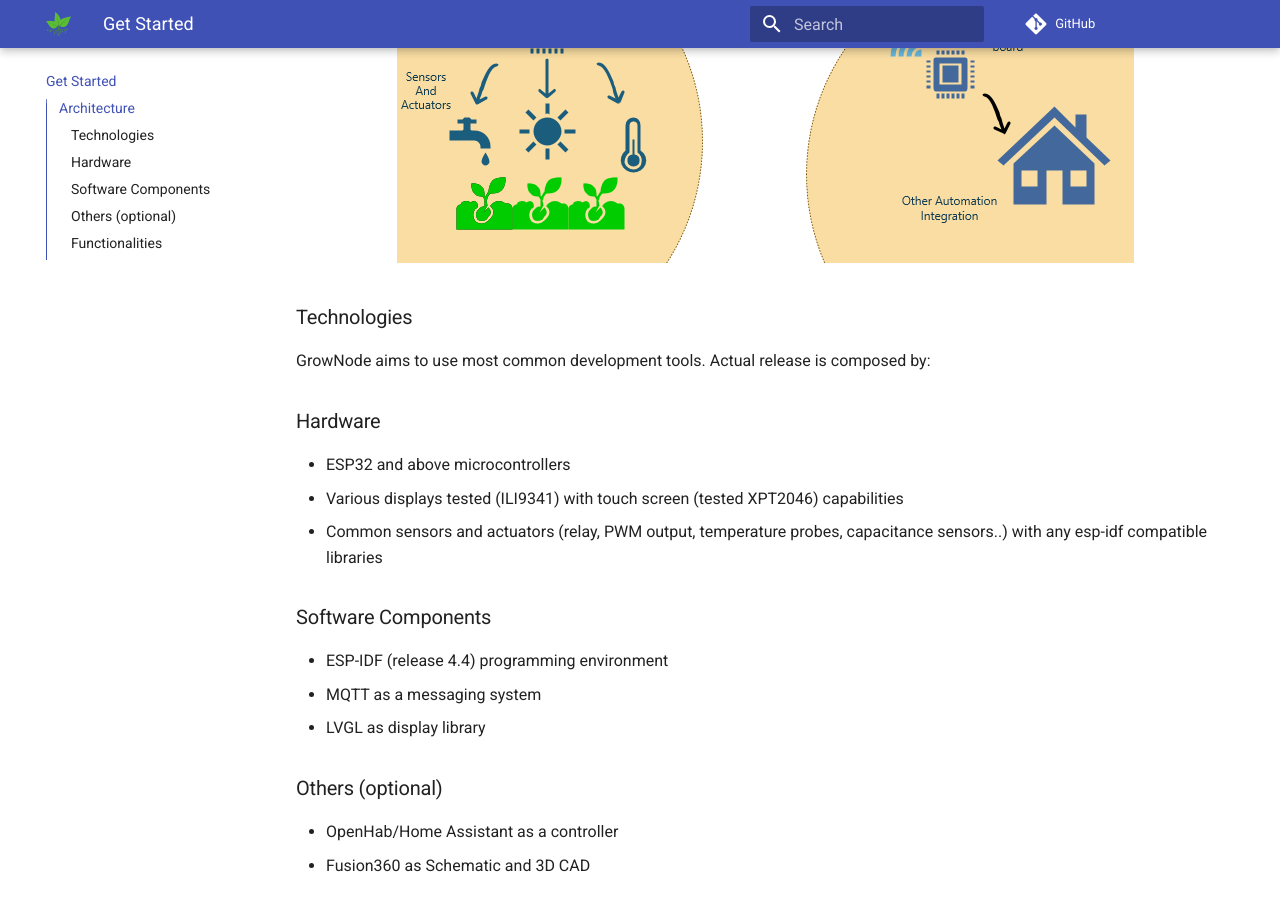
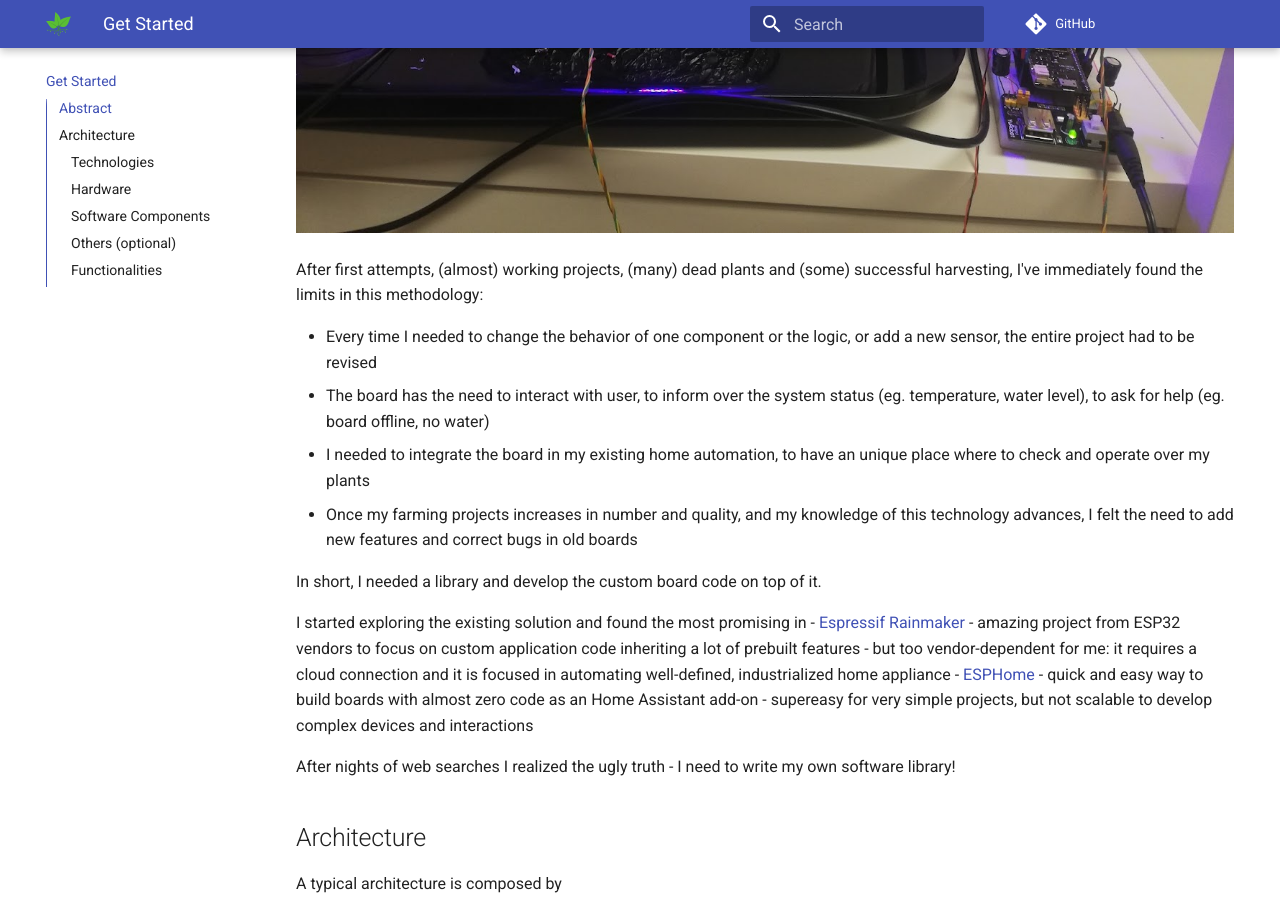
Before and after one commit to ogghst/grownode, an MkDocs documentation site: the page built from docs/index.md, in a window 1280 px wide and 900 px high, scrolled down 1284 px. Built offline with MkDocs 1.6.1 and Material for MkDocs 9.7.7, drawn with Linux system fonts in a browser that asks for light colours; comment, search, counter and statistics services are not loaded; some of the changed text lies outside the part shown.

Commit message:
updated docs

```diff
--- a/docs/index.md
+++ b/docs/index.md
@@ -4,9 +4,32 @@
 <img src="img/grownode_logo_full.png">
 </p>
 
-GrowNode is a vertical framework to build IoT devices targeted to growing plants in a controlled environment. It is currently based on the original work of [Nicola Muratori](https://github.com/ogghst).
+GrowNode is a vertical framework to build IoT devices targeted to growing plants in a controlled environment. It is currently based on the work of [Nicola Muratori](https://github.com/ogghst).
 
-It all started merging the need to keep updated the software development skills, the curiosity for the IOT world, and the idea that technology could help in restoring the connection between urban people and the food.
+## Abstract
+
+It all started merging the need to keep updated the software development skills, the curiosity for the IOT world, and the idea that technology could help in restoring the connection between urban people, nature and food.
+
+First steps in automating my plants growth were made using circuits using Arduino environment and custom code, wiring sensors and actuators
+
+<p align="center">
+<img src="img/first_steps.jpg">
+</p>
+
+After first attempts, (almost) working projects, (many) dead plants and (some) successful harvesting, I've immediately found the limits in this methodology:
+
+- Every time I needed to change the behavior of one component or the logic, or add a new sensor, the entire project had to be revised
+- The board has the need to interact with user, to inform over the system status (eg. temperature, water level), to ask for help (eg. board offline, no water)
+- I needed to integrate the board in my existing home automation, to have an unique place where to check and operate over my plants
+- Once my farming projects increases in number and quality, and my knowledge of this technology advances, I felt the need to add new features and correct bugs in old boards
+
+In short, I needed a library and develop the custom board code on top of it.
+
+I started exploring the existing solution and found the most promising in
+- [Espressif Rainmaker](https://rainmaker.espressif.com/) - amazing project from ESP32 vendors to focus on custom application code inheriting a lot of prebuilt features - but too vendor-dependent for me: it requires a cloud connection and it is focused in automating well-defined, industrialized home appliance
+- [ESPHome](https://esphome.io/index.html) - quick and easy way to build boards with almost zero code as an Home Assistant add-on - supereasy for very simple projects, but not scalable to develop complex devices and interactions
+
+After nights of web searches I realized the ugly truth - I need to write my own software library!
 
 ## Architecture
 
```
Also changed, not shown: README.md (+1 -1 lines), docs/workflow.md (+7 -7 lines), docs/img/first_staps_2.png (added), docs/img/first_steps.jpg (added).
